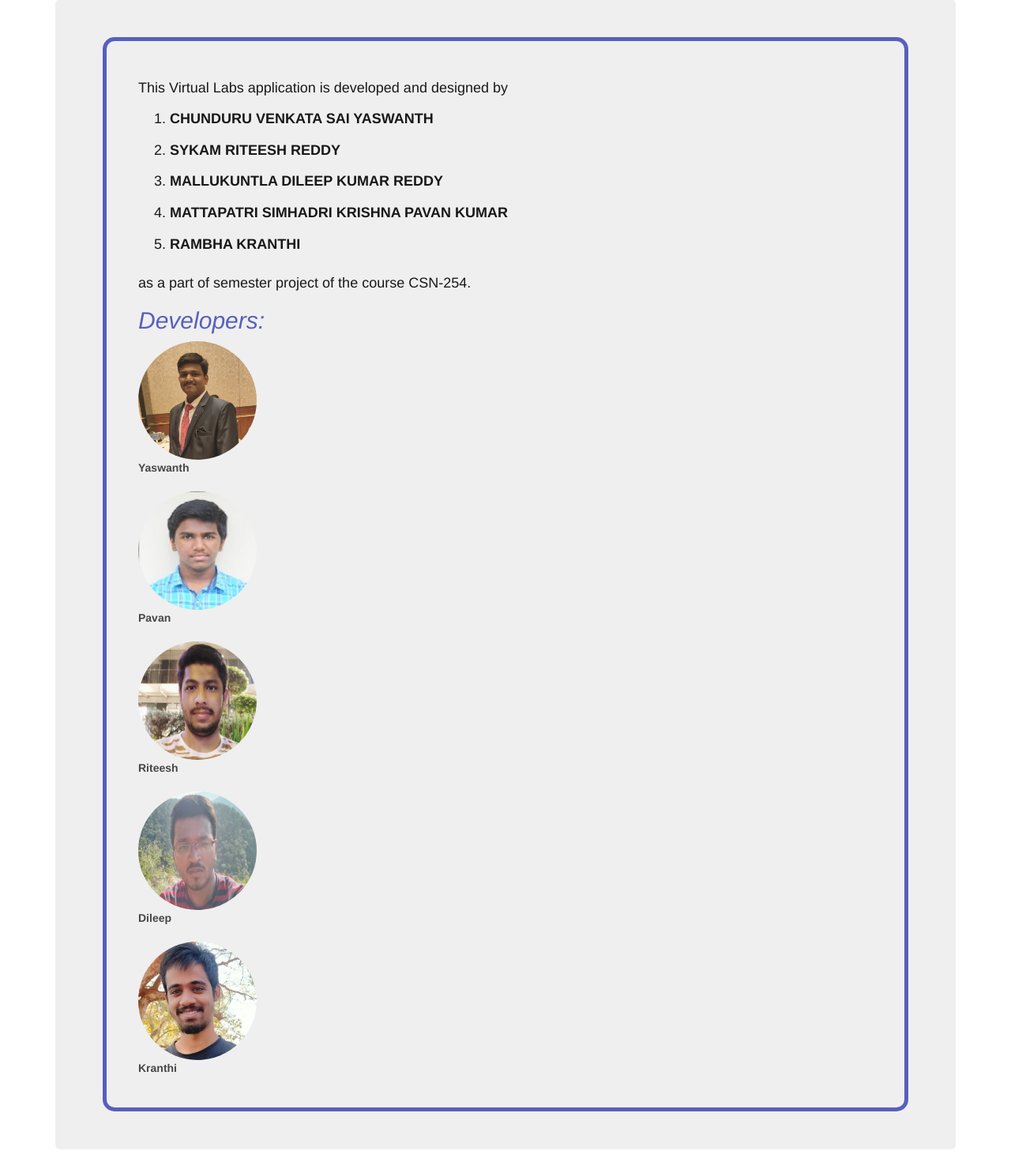
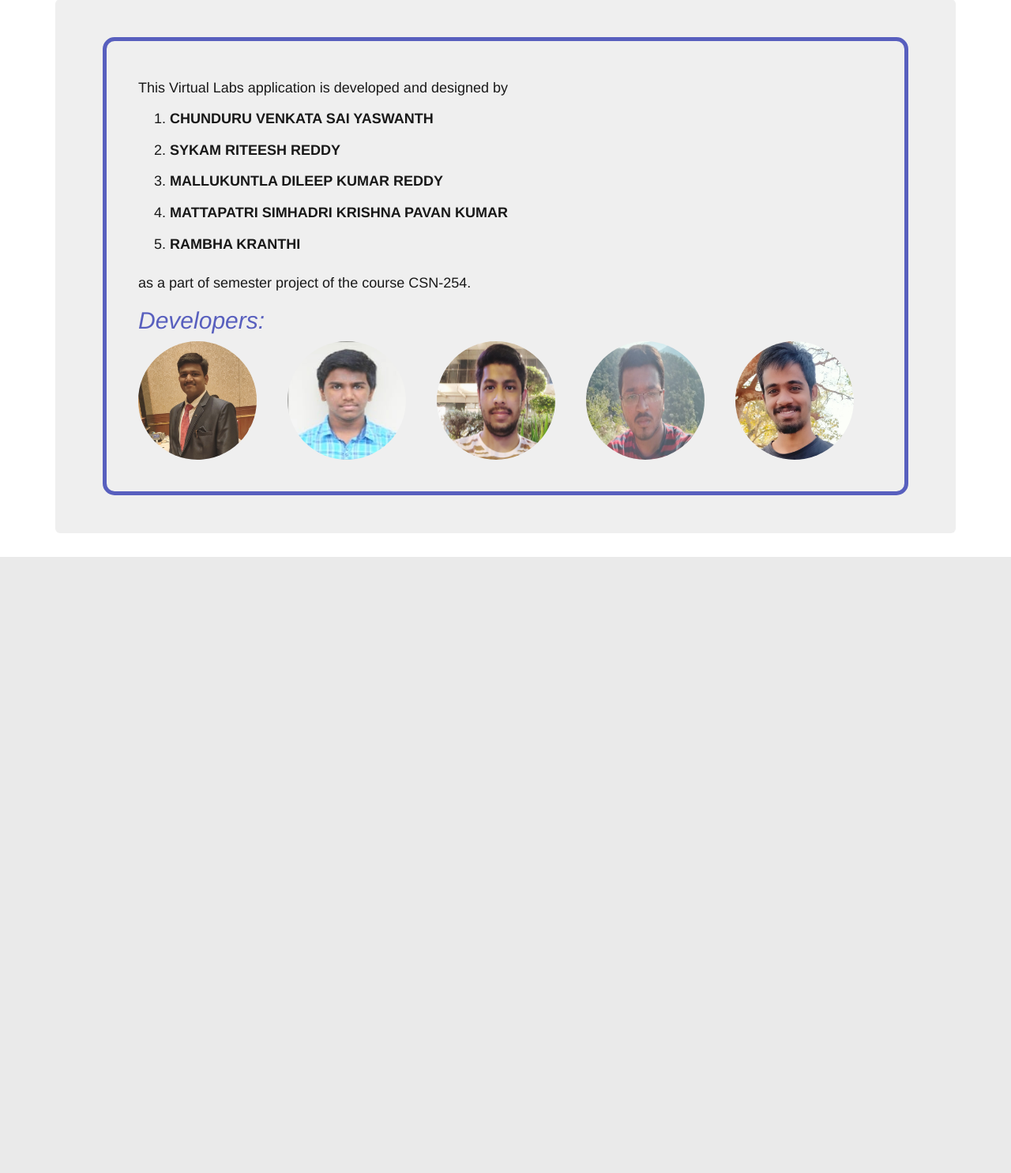
Before and after one commit to yaswanth118/Virtuallab, a Flask app: page /about in a window 1280 px wide. Shown: the part 169-1654 px from the top of the page at 79% size. After the commit the page ends 874 px from the top, so only its background shows below. Run offline with Flask 2, Linux system fonts and the light colour scheme; some libraries are stand-ins or nearby versions.

Commit message:
twelth commit

```diff
--- a/templates/about.html
+++ b/templates/about.html
@@ -18,27 +18,15 @@
      </ol>
       as a part of semester project of the course CSN-254.</h4>
     <div style="color: #464EB8"><h2><i>Developers:</i></h2></div>
-      <figure>
     <img class="circular-icons" src="{{ url_for('static',filename='cv_website.jpg')}}"  width="150px" height="150px" >
-      <figcaption><b>Yaswanth</b></figcaption>
-      </figure>&nbsp;&nbsp;&nbsp;&nbsp;&nbsp;&nbsp;&nbsp;&nbsp;
-      <figure>
+      &nbsp;&nbsp;&nbsp;&nbsp;&nbsp;&nbsp;&nbsp;&nbsp;
       <img class="circular-icons" src="{{ url_for('static',filename='msk_website.jpg')}}"  width="150px" height="150px" >
-      <figcaption><b>Pavan</b></figcaption>
-      </figure>&nbsp;&nbsp;&nbsp;&nbsp;&nbsp;&nbsp;&nbsp;&nbsp;
-      <figure>
+      &nbsp;&nbsp;&nbsp;&nbsp;&nbsp;&nbsp;&nbsp;&nbsp;
       <img class="circular-icons" src="{{ url_for('static',filename='sr_website.jpg')}}"  width="150px" height="150px" >
-      <figcaption><b>Riteesh</b></figcaption>
-      </figure> &nbsp;&nbsp;&nbsp;&nbsp;&nbsp;&nbsp;&nbsp;&nbsp;
-      <figure>
+       &nbsp;&nbsp;&nbsp;&nbsp;&nbsp;&nbsp;&nbsp;&nbsp;
       <img class="circular-icons" src="{{ url_for('static',filename='dileep_website.jpg')}}"  width="150px" height="150px" >
-      <figcaption><b>Dileep</b></figcaption>
-          &nbsp;&nbsp;&nbsp;&nbsp;&nbsp;&nbsp;&nbsp;&nbsp;
-          </figure>
-      <figure>
+      &nbsp;&nbsp;&nbsp;&nbsp;&nbsp;&nbsp;&nbsp;&nbsp;
       <img class="circular-icons" src="{{ url_for('static',filename='kranthi_website.jpg')}}"  width="150px" height="150px" >
-        <figcaption><b>Kranthi</b></figcaption>
-      </figure>
-    </div></div>
+  </div></div>
 
 {% endblock %}
```
